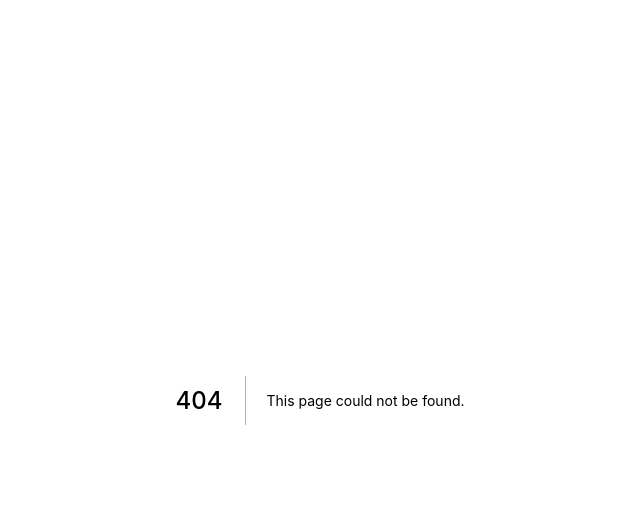
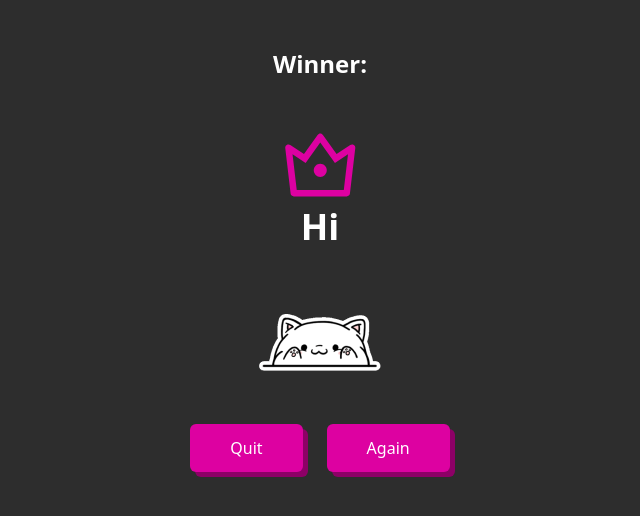
Before and after one commit to futu-sto-tech/gif-me-an-answer-client, a Next.js app: page /result/winner in a window 1280 px wide. Before the commit this address had no page. Shown: the top 516 px of the page, without its empty margins (320-960 px from the left). Built offline with nearby package versions, Linux system fonts and the light colour scheme.

Commit message:
Add basic final winner screen

```diff
--- /dev/null
+++ b/src/pages/result/winner.tsx
@@ -0,0 +1,15 @@
+import React from 'react';
+import FinalWinnerScreen from '../../screens/final-winner';
+
+const DUMMY_GAME_DATA = {
+  players: [
+    { name: 'Hi', points: 22 },
+    { name: 'John', points: 2 },
+  ],
+};
+
+const WinnerPage: React.FC = () => {
+  return <FinalWinnerScreen game={DUMMY_GAME_DATA} />;
+};
+
+export default WinnerPage;
--- /dev/null
+++ b/src/screens/final-winner.tsx
@@ -0,0 +1,56 @@
+import Button from 'components/Button';
+import { useEffect, useState } from 'react';
+import { Game, Player } from 'types';
+
+interface IFinalWinnerScreenProps {
+  game: Game;
+  player: Player;
+}
+
+const FinalWinnerScreen: React.FC<IFinalWinnerScreenProps> = ({ game, player }) => {
+  const [shouldShowButtons, setShouldShowButtons] = useState(false);
+
+  useEffect(() => {
+    setTimeout(() => {
+      setShouldShowButtons(true);
+    }, 5000);
+  }, []);
+
+  const handleQuit = () => {
+    console.log('quit');
+  };
+
+  const handleAgain = () => {
+    console.log('again');
+  };
+
+  const winnerPoints = Math.max(...game.players.map((p) => p.points));
+  const winningPlayer = game.players.find((gamePlayer) => (gamePlayer.points = winnerPoints));
+
+  return (
+    <div className="flex flex-col items-center p-12 space-y-12 h-screen">
+      <h1 className="text-2xl font-bold text-white">Winner:</h1>
+
+      <div className="flex flex-col items-center">
+        <img src="/assets/crown.svg" />
+        <h1 className="text-4xl font-bold text-white">{winningPlayer.name}</h1>
+      </div>
+
+      <div>
+        <div className="flex flex-col items-center">
+          <img src="/assets/bongocat-1.png" />
+        </div>
+
+        {shouldShowButtons && (
+          <div className="flex items-center space-x-6 justify-between">
+            <Button type="button" handleClick={handleQuit} buttonText="Quit" />
+
+            <Button type="button" handleClick={handleAgain} buttonText="Again" />
+          </div>
+        )}
+      </div>
+    </div>
+  );
+};
+
+export default FinalWinnerScreen;
```
